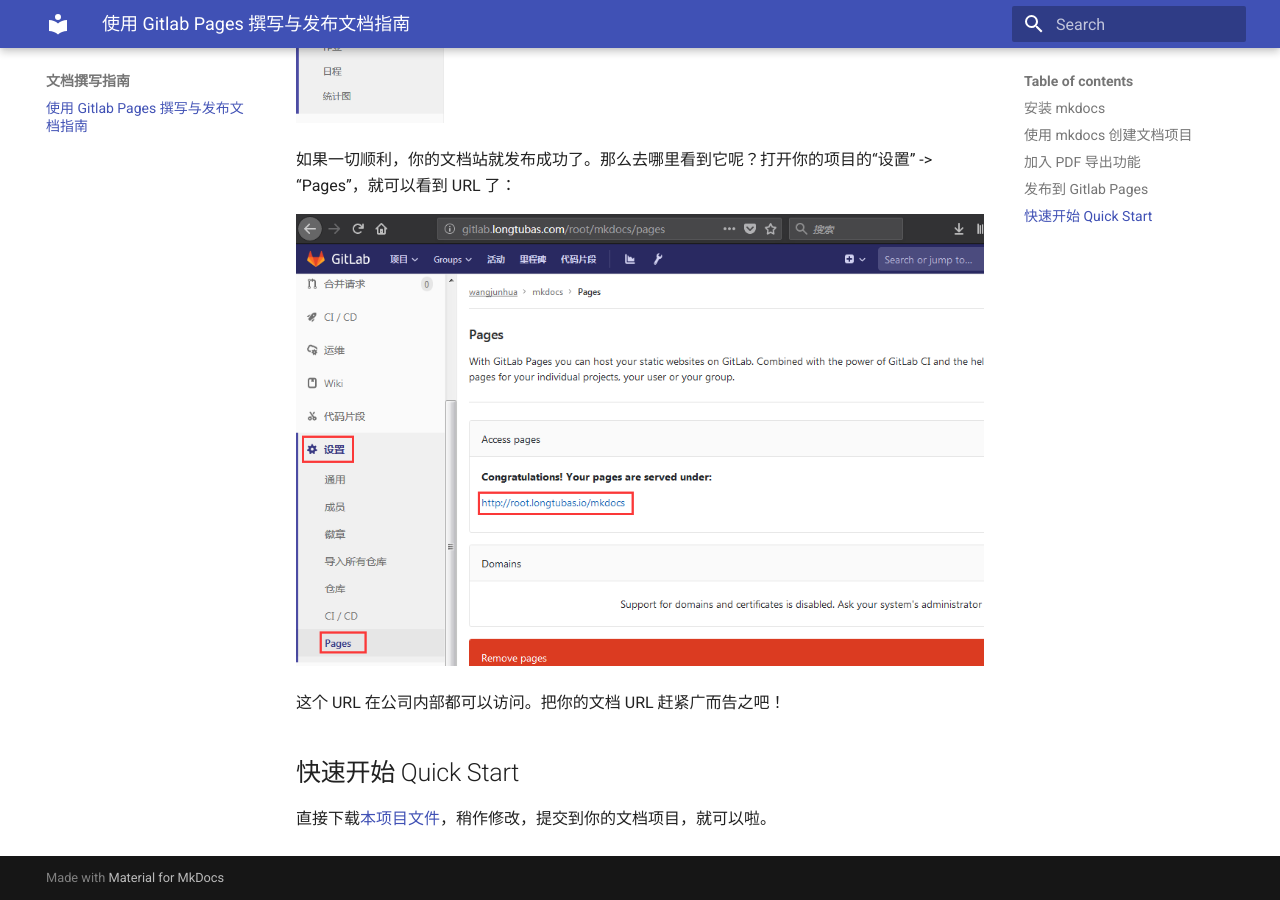
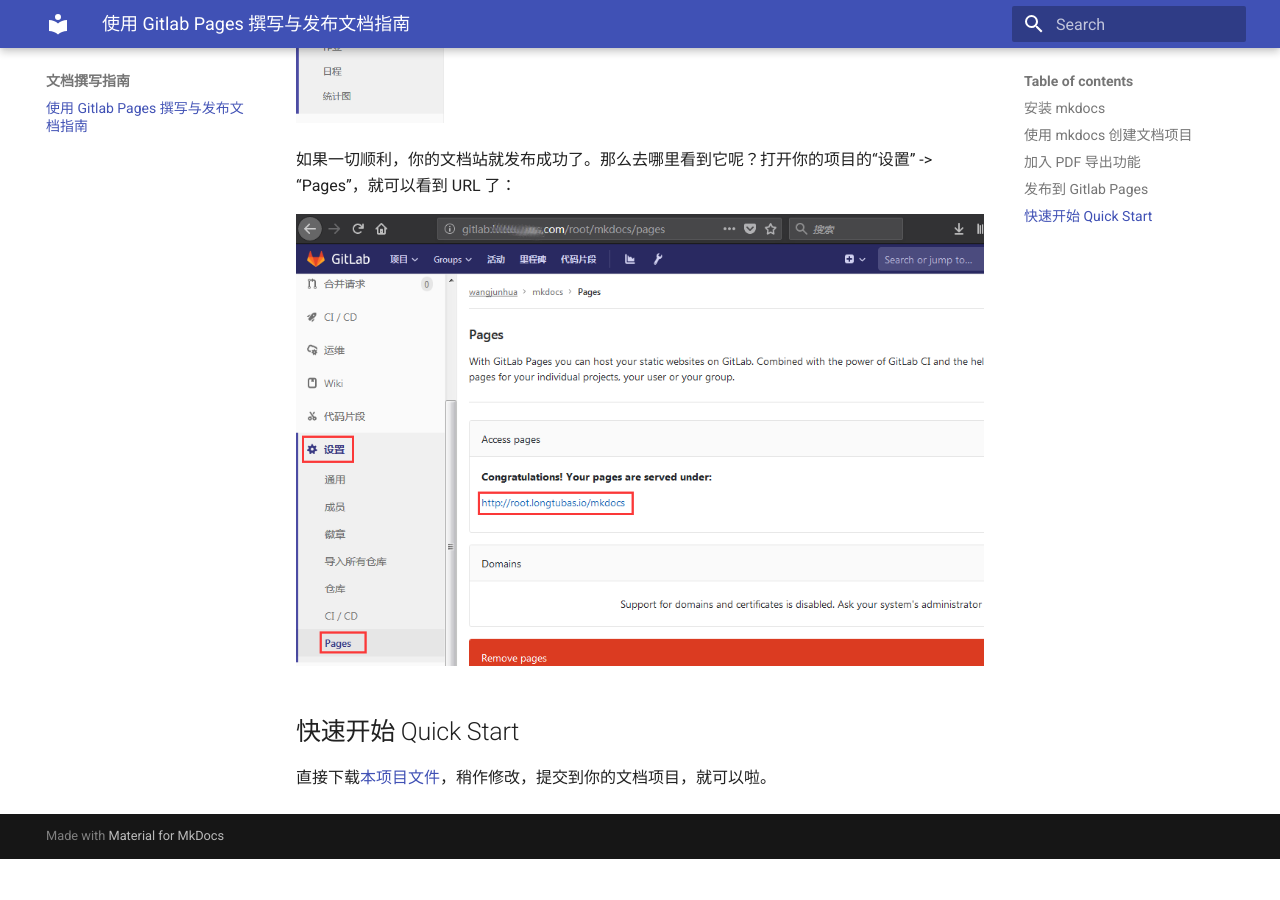
Before and after one commit to tangramor/mkdocs, an MkDocs documentation site: the page built from docs/index.md, in a window 1280 px wide and 900 px high, scrolled down 4004 px. Built offline with MkDocs 1.6.1 and Material for MkDocs 9.7.7, drawn with Linux system fonts in a browser that asks for light colours; after the commit the page ends 4863 px from its top, so only the background shows below that.

Commit message:
fix pics

```diff
--- a/docs/index.md
+++ b/docs/index.md
@@ -133,7 +133,7 @@ plugins:
 
 ## 发布到 Gitlab Pages
 
-首先呢，你得有一个 Gitlab 帐号，在 [Gitlab 站点](http://gitlab.longtubas.com)上创建一个文档项目，然后把前面的内容提交到这个项目。
+首先呢，你得有一个 Gitlab 帐号，在 [Gitlab 站点](http://gitlab.com)上创建一个文档项目，然后把前面的内容提交到这个项目。
 
 光这样的话 Gitlab 是不会自动为我们完成 Pages 的页面创建的，我们需要再在项目根目录创建一个 `.gitlab-ci.yml` 文件：
 
@@ -166,9 +166,8 @@ pages:
 
 ![gitlab pages url](./images/gitlab_pages_settings.png)
 
-这个 URL 在公司内部都可以访问。把你的文档 URL 赶紧广而告之吧！
 
 
 ## 快速开始 Quick Start
 
-直接下载[本项目文件]()，稍作修改，提交到你的文档项目，就可以啦。
+直接下载[本项目文件](https://github.com/tangramor/mkdocs/archive/master.zip)，稍作修改，提交到你的文档项目，就可以啦。
```
Also changed, not shown: docs/images/gitlab_ci.png, docs/images/gitlab_pages_settings.png.
